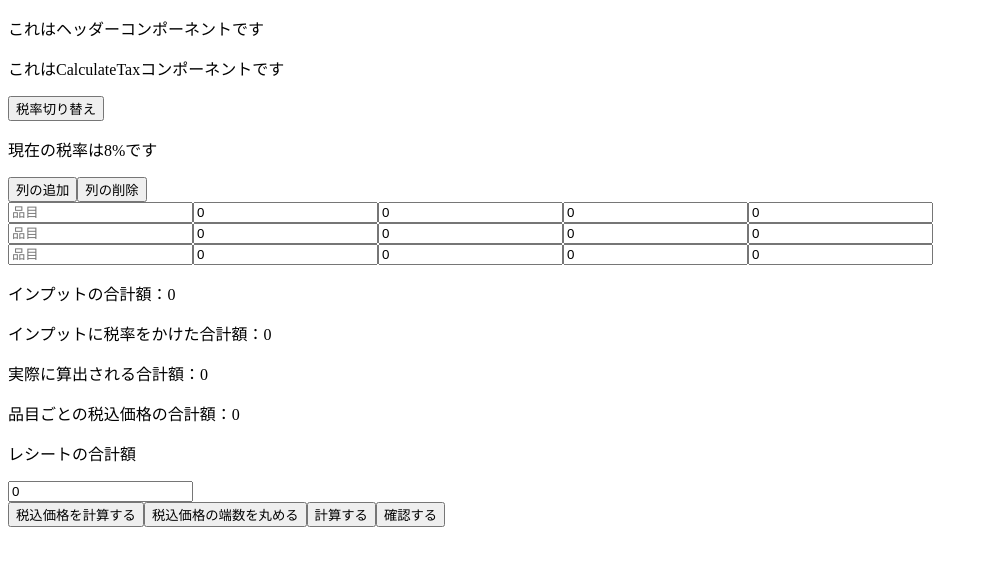
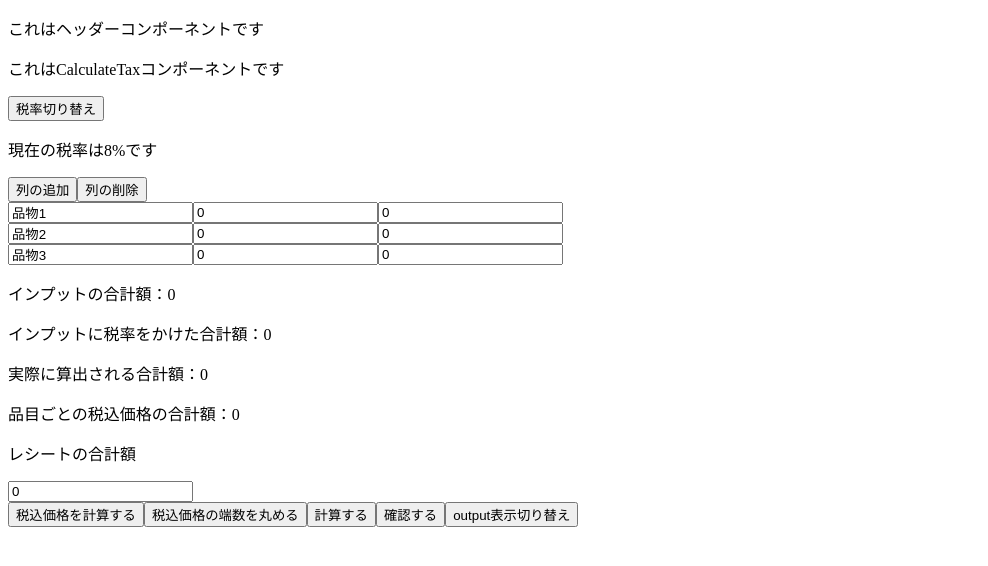
Before and after one commit to KazumaEnomoto/TaxCalculate-vue2, a Vue app: page / in a window 1280 px wide. Shown: the top 566 px of the page, without its empty margins (0-988 px from the left). Built offline with nearby package versions, Linux system fonts and the light colour scheme.

Commit message:
計算結果をclass=output-rowとして切り出し

```diff
--- a/src/components/CalculateTax.vue
+++ b/src/components/CalculateTax.vue
@@ -10,11 +10,9 @@
             <button v-if="isMoreZero" @click="removeRow">列の削除</button>
             <div v-for="(i, index) of rowCount" :key="i">
                 <div class="input-row">
-                    <input type="text" placeholder="品目" v-model.number="items[index]">
+                    <input type="text" v-model.number="items[index]">
                     <input type="number" v-model.number="quantity[index]">
                     <input type="number" v-model.number="values[index]">
-                    <input type="number" v-model.number="taxedValues[index]" readonly>
-                    <input type="number" v-model.number="roundedValues[index]" readonly>
                 </div>
             </div>
             <div>
@@ -25,11 +23,19 @@
                 <p>レシートの合計額</p>
                 <input type="number" v-model.number="inputSum">
             </div>
+            <button @click="calculateTaxedValues()">税込価格を計算する</button>
+            <button @click="calculateRoundedValues()">税込価格の端数を丸める</button>
+            <button @click="checkValue()">計算する</button>
+            <button @click="check()">確認する</button>
+            <button @click="showOutput()">output表示切り替え</button>
+            <div v-show="output" v-for="(item, index) of items" :key="item">
+                <div class="output-row">
+                    <input type="text" v-model="items[index]">
+                    <input type="number" v-model.number="taxedValues[index]" readonly>
+                    <input type="number" v-model.number="roundedValues[index]" readonly>
+                </div>
+            </div>
         </div>
-        <button @click="calculateTaxedValues()">税込価格を計算する</button>
-        <button @click="calculateRoundedValues()">税込価格の端数を丸める</button>
-        <button @click="checkValue()">計算する</button>
-        <button @click="check()">確認する</button>
     </div>
 </template>
 
@@ -38,7 +44,7 @@ export default {
     data() {
         return {
             rowCount: 3,
-            items: ['', '', ''],
+            items: ['品物1', '品物2', '品物3'],
             quantity: [0, 0, 0],
             values: [0, 0, 0],
             taxedValues :[0, 0, 0],
@@ -46,12 +52,13 @@ export default {
             taxRate: 8,
             tax: true,
             inputSum: 0,
+            output: false,
         };
     },
     methods: {
         addRow() {
             this.rowCount += 1;
-            this.items.splice(this.rowCount, 0, '');
+            this.items.splice(this.rowCount, 0, '品物' + this.rowCount);
             this.quantity.splice(this.rowCount, 0, 0);
             this.values.splice(this.rowCount, 0, 0);
         },
@@ -89,6 +96,12 @@ export default {
                 this.roundedValues.push(Math.round(taxedValue));
             })
         },
+        addTax(e) {
+            return e * (1 + this.taxRate / 100);
+        },
+        roundDown(e) {
+            return Math.floor(e * 100) / 100; // 入力値の小数点第３位以下を切り捨て
+        },
         check() {
             console.log(this.items);
             console.log(this.quantity);
@@ -96,11 +109,8 @@ export default {
             console.log(this.taxedValues);
             console.log(this.roundedValues);
         },
-        addTax(e) {
-            return e * (1 + this.taxRate / 100);
-        },
-        roundDown(e) {
-            return Math.floor(e * 100) / 100; // 入力値の小数点第３位以下を切り捨て
+        showOutput() {
+            this.output = !this.output;
         }
     },
     computed: {
```
